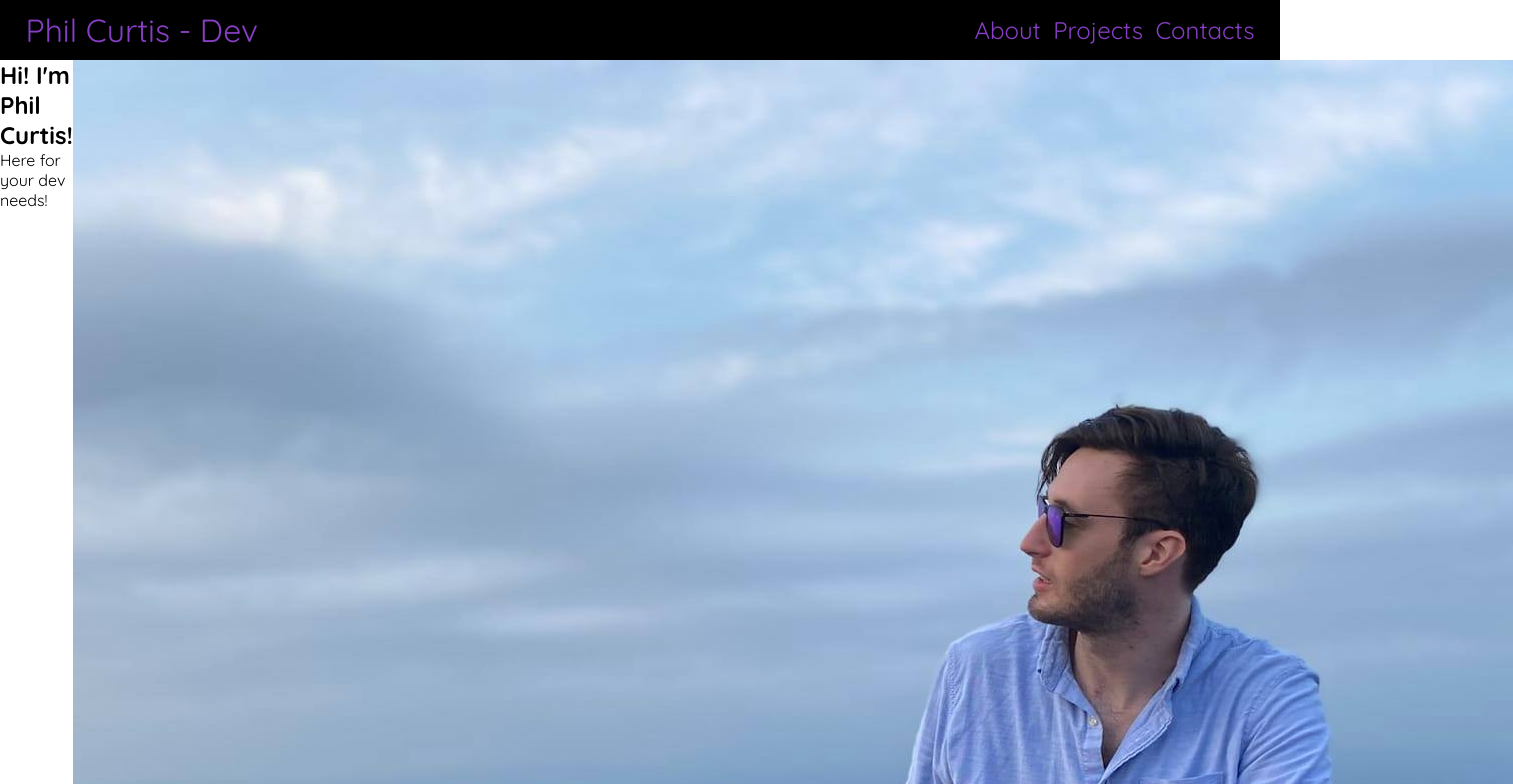
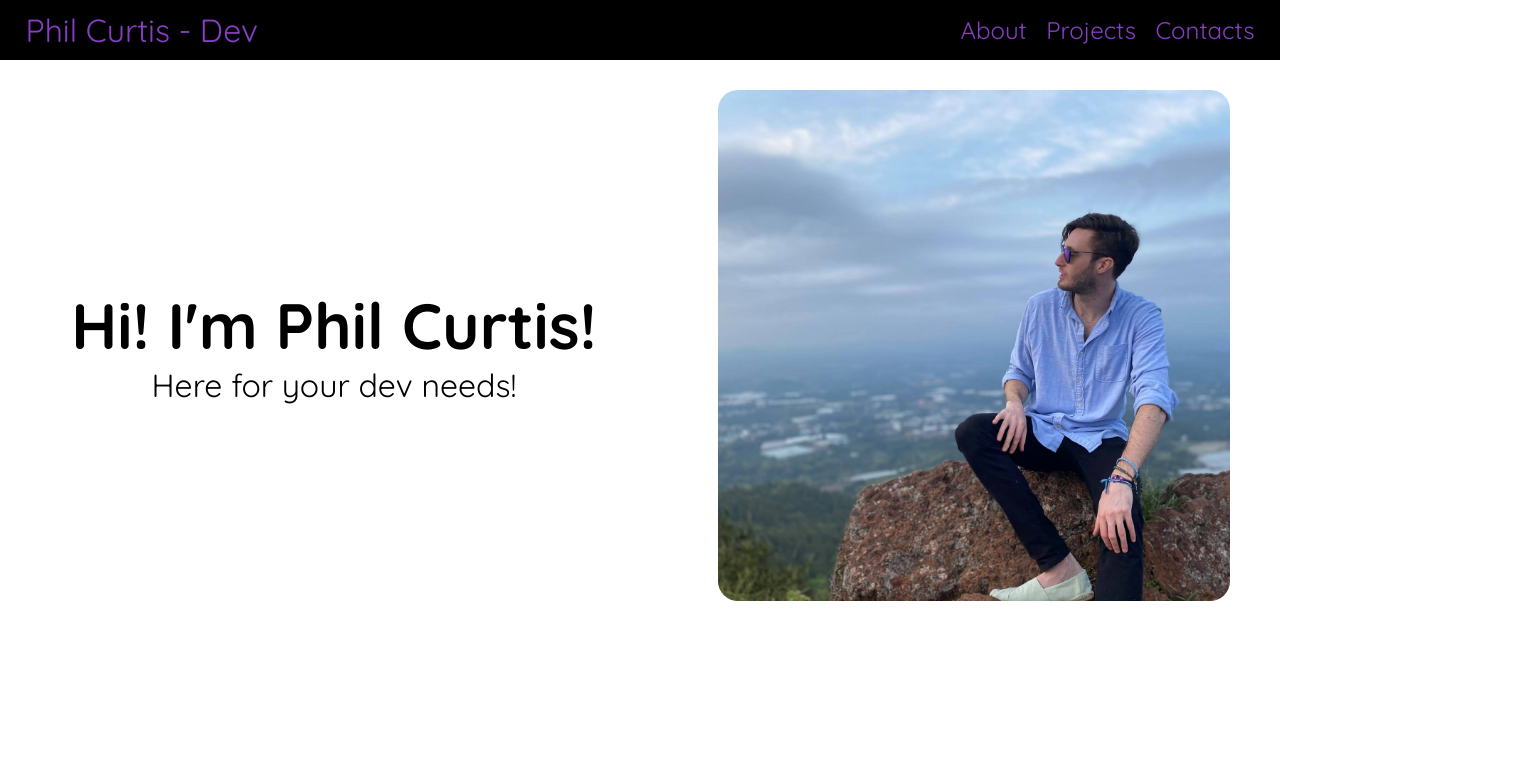
Before and after one commit to philcurtis4/portfolio_website_two, a plain HTML site: page index.html in a window 1280 px wide. Shown: the top 784 px of the page, 1513 px wide, since content can reach past the window. Drawn offline with Linux system fonts and the light colour scheme.

Commit message:
centered photo and caption

```diff
--- a/css/style.css
+++ b/css/style.css
@@ -17,6 +17,9 @@ html, body {
     height: 100%;
 }
 
+img {
+    max-width: 100%;
+}
 /* Customization */
 
 header {
@@ -29,10 +32,14 @@ header {
 }
 
 header nav a {
-    margin-left: 8px;
+    margin-left: 15px;
     font-size: 1.5rem;
     text-decoration: none;
     color: var(--primary-color)
+}
+
+header nav a:hover {
+    color: white;
 }
 
 #logo {
@@ -43,4 +50,29 @@ header nav a {
 
 figure {
     display: flex;
+    justify-content: center;
+    align-items: center;
+    flex: 1;
 }
+
+figure img {
+    width: 40%;
+    margin: 30px 50px;
+    border-radius: 20px;
+}
+
+figcaption {
+    display: flex;
+    flex-direction: column;
+    align-items: center;
+    justify-content: center;
+   flex: 1;
+}
+
+figcaption h2 {
+    font-size: 4rem;
+}
+
+figcaption p {
+    font-size: 2rem;
+}
```
Also changed, not shown: index.html (indentation only).
